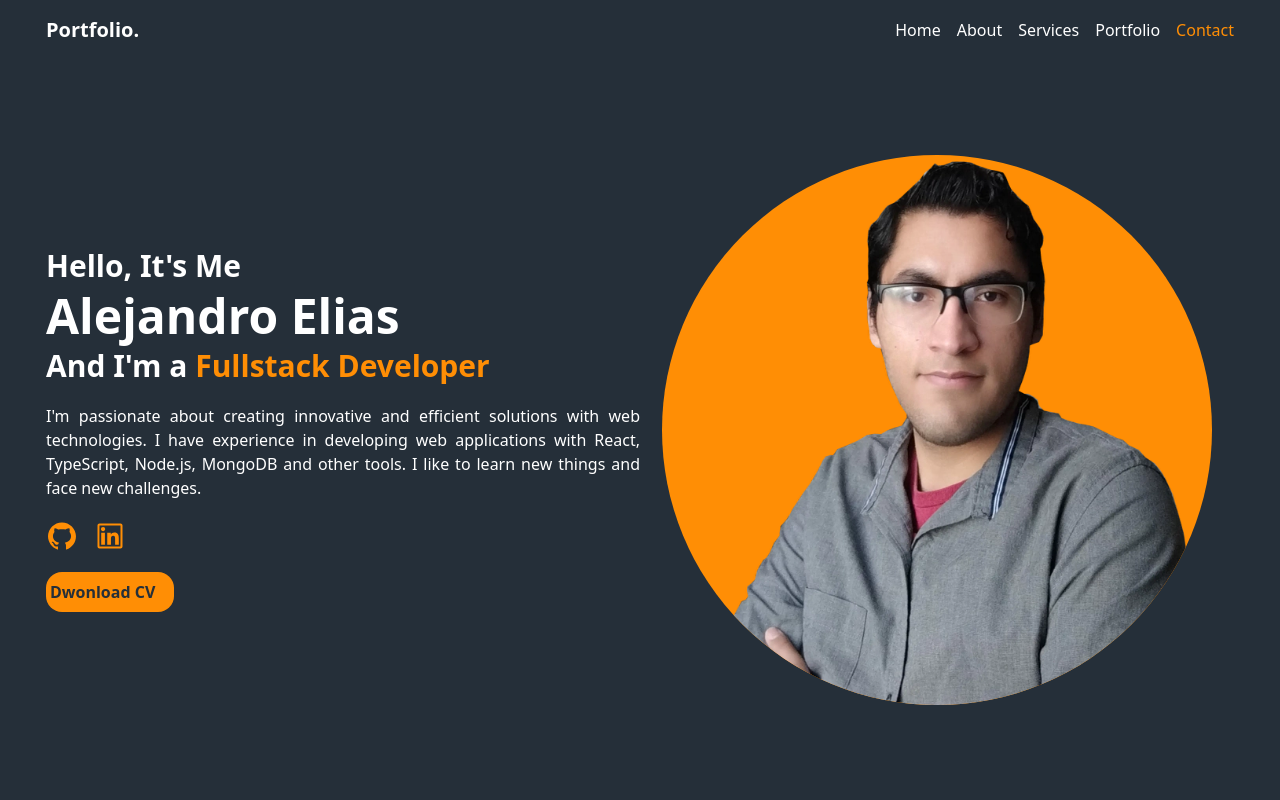
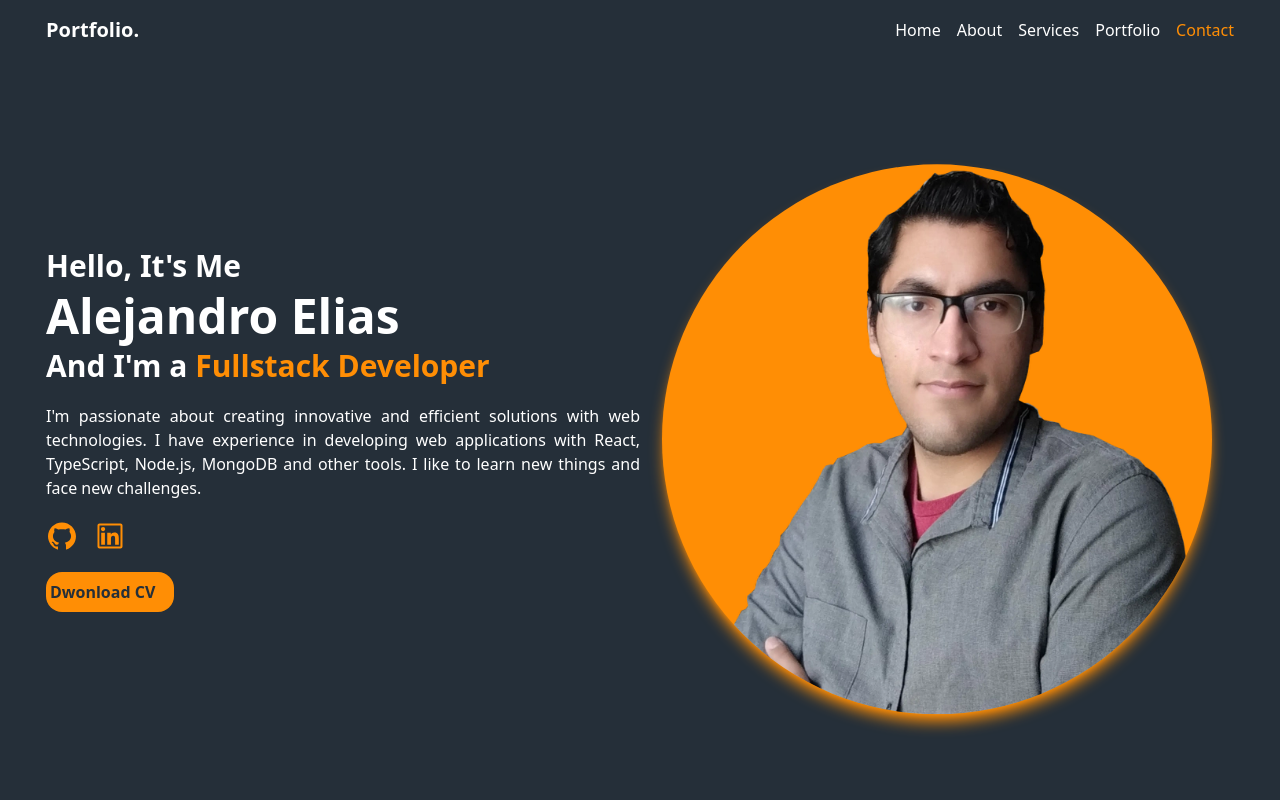
Before and after one commit to Maedkill12/portfoliov2, a React (Vite) app: page / in a window 1280 px wide. Shown: the top 800 px of the page. Built offline with nearby package versions, Linux system fonts and the light colour scheme; no server answers.

Commit message:
Added animations

```diff
--- a/src/components/CustomButton.tsx
+++ b/src/components/CustomButton.tsx
@@ -1,26 +1,23 @@
 import { useSnapshot } from "valtio";
 
 import state from "../store";
+import { motion } from "framer-motion";
 
-const CustomButton = ({
-  title,
-  options,
-}: {
-  title: string;
-  options: React.ButtonHTMLAttributes<HTMLButtonElement>;
-}) => {
+const CustomButton = ({ title, options }: { title: string; options: any }) => {
   const snap = useSnapshot(state);
+
   return (
-    <button
+    <motion.button
       style={{
         backgroundColor: snap.palette.primary,
         color: snap.palette.backgroundHeader,
       }}
       {...options}
+      whileHover={{ scale: 1.2 }}
       className="w-32 px-1 py-2 rounded-2xl font-bold"
     >
       {title}
-    </button>
+    </motion.button>
   );
 };
 
--- a/src/components/ProjectCard.tsx
+++ b/src/components/ProjectCard.tsx
@@ -33,8 +33,10 @@ const ProjectCard = ({
           isHover ? "top-0" : "top-full"
         }`}
       >
-        <h3 className="text-2xl font-bold">{title}</h3>
-        <p className="flex-1 text-center px-4">{description}</p>
+        <h3 className="text-lg sm:text-2xl font-bold">{title}</h3>
+        <p className="flex-1 text-sm sm:text-base max-h-[calc(100%-70px)] text-center px-4 overflow-hidden">
+          {description}
+        </p>
         <a
           href={url}
           target="blank"
--- a/src/components/Section.tsx
+++ b/src/components/Section.tsx
@@ -1,6 +1,6 @@
 import { useSnapshot } from "valtio";
 import { useRef, useEffect } from "react";
-import { useInView } from "framer-motion";
+import { AnimatePresence, useInView } from "framer-motion";
 import state from "../store";
 import Container from "./Container";
 
@@ -20,12 +20,14 @@ const Section = ({
   const snap = useSnapshot(state);
   const ref = useRef(null);
   const isInView = useInView(ref, { amount: "all" });
+  const isInViewOnce = useInView(ref, { amount: "all", once: true });
 
   useEffect(() => {
     if (isInView) {
       state.activeSection = name;
     }
   }, [isInView, name]);
+
   return (
     <div
       ref={ref}
@@ -35,7 +37,11 @@ const Section = ({
         color: snap.palette.text,
       }}
     >
-      <Container customStyle={containerStyle}>{children}</Container>
+      <AnimatePresence>
+        {isInViewOnce && (
+          <Container customStyle={containerStyle}>{children}</Container>
+        )}
+      </AnimatePresence>
     </div>
   );
 };
--- /dev/null
+++ b/src/config/motion.ts
@@ -0,0 +1,72 @@
+export const transition = { type: "spring", duration: 0.8 };
+
+type Direction = "left" | "right" | "up" | "down";
+
+export const slideAnimation = (direction: Direction) => {
+  return {
+    initial: {
+      x: direction === "left" ? -100 : direction === "right" ? 100 : 0,
+      y: direction === "up" ? 100 : direction === "down" ? -100 : 0,
+      opacity: 0,
+      transition: { ...transition, delay: 0.5 },
+    },
+    animate: {
+      x: 0,
+      y: 0,
+      opacity: 1,
+      transition: { ...transition, delay: 0 },
+    },
+    exit: {
+      x: direction === "left" ? -100 : direction === "right" ? 100 : 0,
+      y: direction === "up" ? 100 : direction === "down" ? -100 : 0,
+      transition: { ...transition, delay: 0 },
+    },
+  };
+};
+
+export const fadeAnimation = {
+  initial: {
+    opacity: 0,
+    transition: { ...transition, delay: 0.5 },
+  },
+  animate: {
+    opacity: 1,
+    transition: { ...transition, delay: 0 },
+  },
+  exit: {
+    opacity: 0,
+    transition: { ...transition, delay: 0 },
+  },
+};
+
+export const headTextAnimation = {
+  initial: { x: 100, opacity: 0 },
+  animate: { x: 0, opacity: 1 },
+  transition: {
+    type: "spring",
+    damping: 5,
+    stiffness: 40,
+    restDelta: 0.001,
+    duration: 0.3,
+  },
+};
+
+export const headContentAnimation = {
+  initial: { y: 100, opacity: 0 },
+  animate: { y: 0, opacity: 1 },
+  transition: {
+    type: "spring",
+    damping: 7,
+    stiffness: 30,
+    restDelta: 0.001,
+    duration: 0.6,
+    delay: 0.2,
+    delayChildren: 0.2,
+  },
+};
+
+export const headContainerAnimation = {
+  initial: { x: -100, opacity: 0, transition: { ...transition, delay: 0.5 } },
+  animate: { x: 0, opacity: 1, transition: { ...transition, delay: 0 } },
+  exit: { x: -100, opacity: 0, transition: { ...transition, delay: 0 } },
+};
--- a/src/pages/Contact.tsx
+++ b/src/pages/Contact.tsx
@@ -5,6 +5,8 @@ import CustomInput from "../components/CustomInput";
 import CustomButton from "../components/CustomButton";
 import { useRef, useState } from "react";
 import emailjs from "@emailjs/browser";
+import { motion } from "framer-motion";
+import { slideAnimation } from "../config/motion";
 
 const Contact = () => {
   const [loading, setLoading] = useState(false);
@@ -40,10 +42,19 @@ const Contact = () => {
       customStyle=""
       name="Contact"
     >
-      <h2 className="text-center text-5xl font-bold">
+      <motion.h2
+        {...slideAnimation("down")}
+        className="text-center text-5xl font-bold"
+      >
         Contact <span style={{ color: snap.palette.primary }}>Me!</span>
-      </h2>
-      <form ref={ref} onSubmit={handleSubmit} className="max-w-full">
+      </motion.h2>
+      <p>maed012014@gmail.com</p>
+      <motion.form
+        {...slideAnimation("up")}
+        ref={ref}
+        onSubmit={handleSubmit}
+        className="max-w-full"
+      >
         <div className="max-w-full flex flex-col gap-4 w-[350px] sm:w-[600px]">
           <div className="flex flex-col sm:flex-row gap-4 ">
             <CustomInput
@@ -79,7 +90,7 @@ const Contact = () => {
             <CustomButton title="Send Message" options={{ type: "submit" }} />
           </div>
         </div>
-      </form>
+      </motion.form>
     </Section>
   );
 };
--- a/src/pages/Home.tsx
+++ b/src/pages/Home.tsx
@@ -3,6 +3,8 @@ import { AiOutlineLinkedin, AiOutlineGithub } from "react-icons/ai";
 
 import state from "../store";
 import Section from "../components/Section";
+import { motion } from "framer-motion";
+import { slideAnimation } from "../config/motion";
 
 const socialMedia = [
   {
@@ -27,7 +29,10 @@ const Home = () => {
       customStyle="mt-[60px] "
       name="Home"
     >
-      <div className="flex-1 flex flex-col justify-center">
+      <motion.div
+        className="flex-1 flex flex-col justify-center"
+        {...slideAnimation("down")}
+      >
         <p className="text-3xl font-bold mb-2">Hello, It's Me</p>
         <h2 className="text-5xl font-bold mb-2">Alejandro Elias</h2>
         <p className="text-3xl font-bold mb-5">
@@ -49,7 +54,8 @@ const Home = () => {
             </a>
           ))}
         </div>
-        <a
+        <motion.a
+          whileHover={{ scale: 1.2 }}
           className="w-32 px-1 py-2 rounded-2xl font-bold block"
           style={{
             backgroundColor: snap.palette.primary,
@@ -59,20 +65,32 @@ const Home = () => {
           target="blank"
         >
           Dwonload CV
-        </a>
-      </div>
-      <div className="flex-1 flex flex-col justify-center items-center overflow-hidden">
-        <div
+        </motion.a>
+      </motion.div>
+      <motion.div
+        className="flex-1 flex flex-col justify-center items-center overflow-hidden"
+        {...slideAnimation("up")}
+      >
+        <motion.div
           style={{ backgroundColor: snap.palette.primary }}
-          className="w-[400px] h-[400px] md:w-[300px] md:h-[300px] lg:w-[450px] lg:h-[450px] xl:w-[550px] xl:h-[550px] rounded-full flex flex-col items-center justify-center overflow-hidden relative"
+          className="w-[400px] h-[400px] md:w-[300px] md:h-[300px] lg:w-[450px] lg:h-[450px] xl:w-[550px] xl:h-[550px] rounded-full flex flex-col items-center justify-center overflow-hidden relative shadow-[rgba(255,142,5,1)] shadow-lg"
+          animate={{
+            translateY: [10, 0, 10],
+          }}
+          transition={{
+            duration: 2,
+            ease: "easeInOut",
+            times: [0, 0.5, 1],
+            repeat: Infinity,
+          }}
         >
           <img
             src="./photo.webp"
             alt="Alejandro Elias"
             className="absolute bottom-0"
           />
-        </div>
-      </div>
+        </motion.div>
+      </motion.div>
     </Section>
   );
 };
--- a/src/pages/Portfolio.tsx
+++ b/src/pages/Portfolio.tsx
@@ -5,6 +5,8 @@ import ProjectCard from "../components/ProjectCard";
 import { useEffect, useState } from "react";
 import sanityClient from "../config/sanity";
 import { SanityImageSource } from "@sanity/image-url/lib/types/types";
+import { motion } from "framer-motion";
+import { slideAnimation } from "../config/motion";
 
 const Portfolio = () => {
   const [projects, setProjects] = useState<
@@ -21,7 +23,7 @@ const Portfolio = () => {
   useEffect(() => {
     const getProjects = async () => {
       const projects = await sanityClient.fetch(
-        `*[_type == "project"] [0...8]`
+        `*[_type == "project"] [0...6]`
       );
       setProjects(projects);
     };
@@ -35,10 +37,16 @@ const Portfolio = () => {
       customStyle="h-full sm:h-[calc(100vh-60px)] pb-4 sm:pb-0"
       name="Portfolio"
     >
-      <h2 className="text-center text-5xl font-bold">
+      <motion.h2
+        {...slideAnimation("down")}
+        className="text-center text-5xl font-bold"
+      >
         Latest <span style={{ color: snap.palette.primary }}>Project</span>
-      </h2>
-      <div className="flex flex-row flex-wrap md:justify-between gap-4">
+      </motion.h2>
+      <motion.div
+        {...slideAnimation("up")}
+        className="flex flex-row flex-wrap md:justify-between gap-4"
+      >
         {projects?.map((project) => (
           <ProjectCard
             key={project._id}
@@ -48,7 +56,7 @@ const Portfolio = () => {
             url={project.url}
           />
         ))}
-      </div>
+      </motion.div>
     </Section>
   );
 };
--- a/src/pages/Services.tsx
+++ b/src/pages/Services.tsx
@@ -20,6 +20,8 @@ import state from "../store";
 import ServiceCard from "../components/ServiceCard";
 import Section from "../components/Section";
 import { Service } from "../config/interfaces";
+import { motion } from "framer-motion";
+import { slideAnimation } from "../config/motion";
 
 const frontendServices: Service[] = [
   { name: "HTML", experience: "5+ years of experience", Icon: AiOutlineHtml5 },
@@ -74,8 +76,16 @@ const Services = () => {
       customStyle=""
       name="Services"
     >
-      <h2 className="text-center text-5xl font-bold">Services</h2>
-      <div className="flex flex-row flex-wrap lg:flex-wrap justify-around gap-4">
+      <motion.h2
+        {...slideAnimation("down")}
+        className="text-center text-5xl font-bold"
+      >
+        Services
+      </motion.h2>
+      <motion.div
+        {...slideAnimation("up")}
+        className="flex flex-row flex-wrap lg:flex-wrap justify-around gap-4"
+      >
         <ServiceCard
           Icon={BsCodeSlash}
           title="Frontend"
@@ -97,7 +107,7 @@ const Services = () => {
           list={mobileServices}
           customStyle="basis-full lg:basis-0"
         />
-      </div>
+      </motion.div>
     </Section>
   );
 };
```
Also changed, not shown: src/pages/About.tsx (+12 -4 lines).
